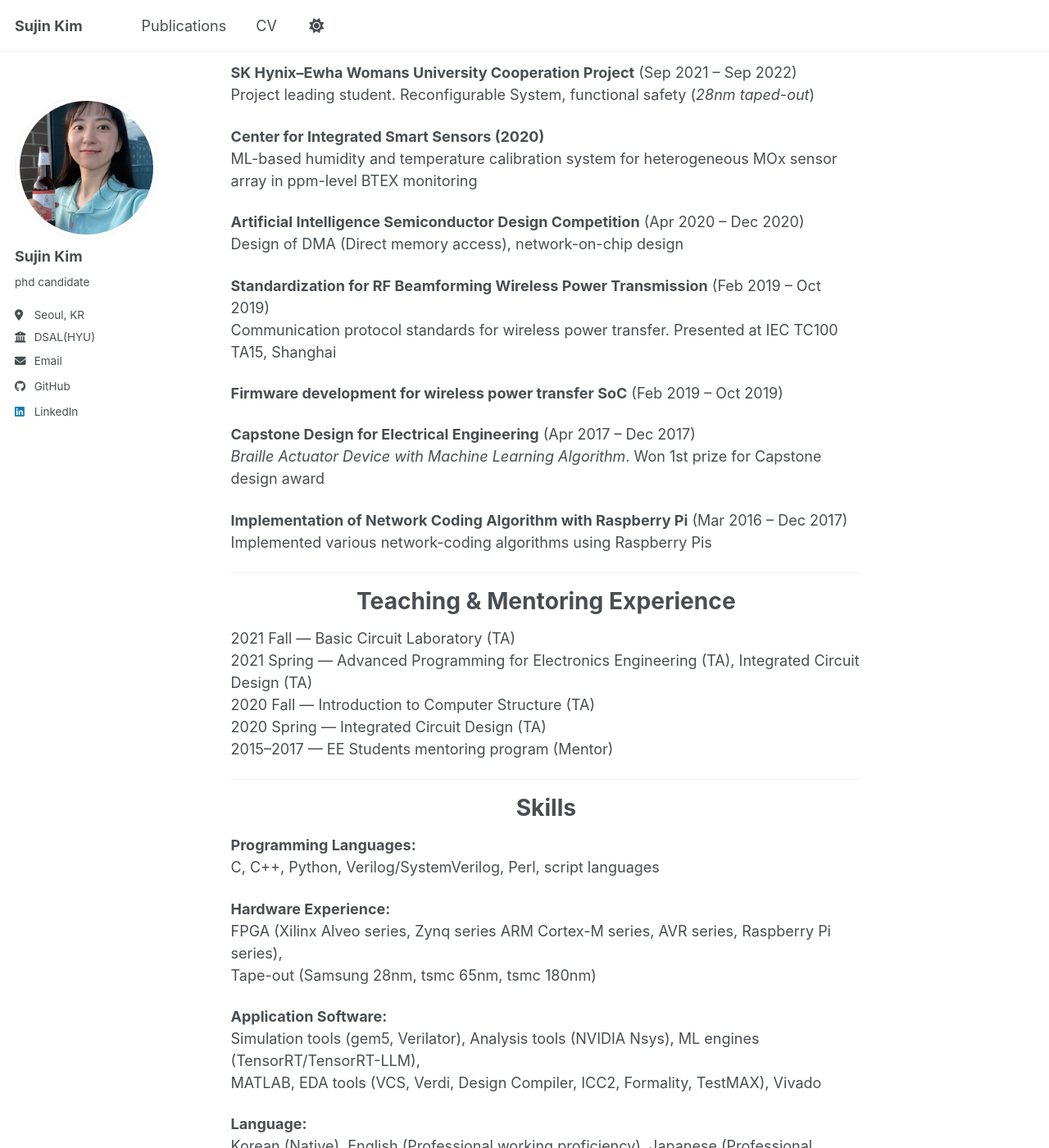
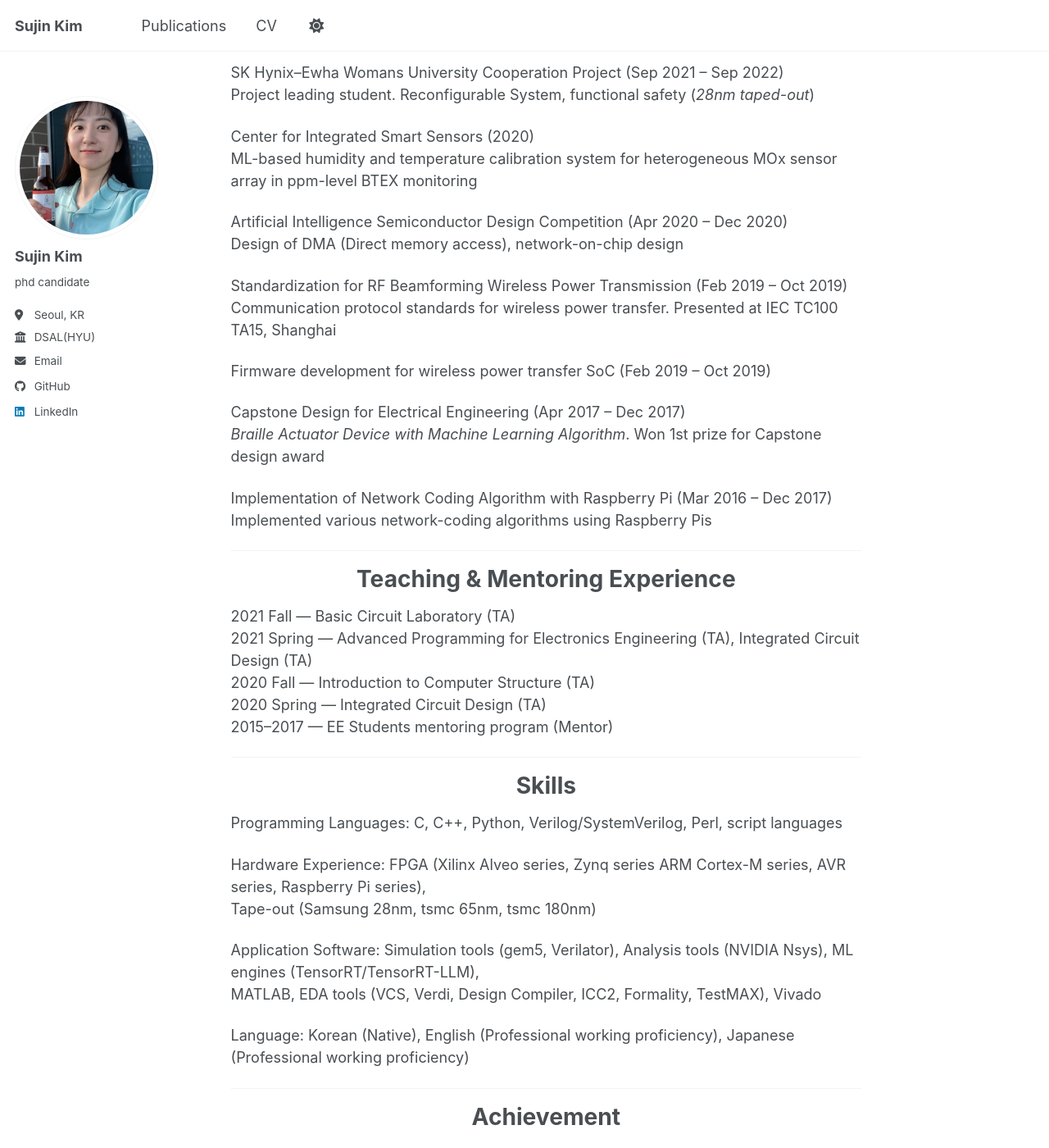
Before and after one commit to puellacoco/puellacoco.github.io, a Jekyll site: the page built from _pages/about.md, in a window 1280 px wide and 1400 px high, scrolled down 1817 px. Shown: the whole window at 82% size. Built offline with Jekyll 4.4.1, drawn with Linux system fonts in a browser that asks for light colours; a script bundle is joined from its source files by our own code; library files that are not in the unit come from our copies; some of the changed lines change nothing that is shown; some of the changed text lies outside the part shown.

Commit message:
Fix HTML tags and update content in about.md

```diff
--- a/_pages/about.md
+++ b/_pages/about.md
@@ -19,17 +19,17 @@
 
 ---
 
-<h1 style="text-align: center;">Education</h1>
+<h1 id="education" style="text-align: center;">Education</h1>
 
-**Ewha Womans University** — *Combined M.S. & Ph.D. Course of Electronic and Electrical Engineering*
+Ewha Womans University — *Combined M.S. & Ph.D. Course of Electronic and Electrical Engineering*
 2020–2026 (Expected)
 
-**Ewha Womans University** — *Bachelor of Electronic and Electrical Engineering*
+Ewha Womans University — *Bachelor of Electronic and Electrical Engineering*
 2014–2019
 
 ---
 
-<h1 style="text-align: center;">Professional Experience</h1>
+<h1 id="experience" style="text-align: center;">Professional Experience</h1>
 
 **Research / Development Intern**, Acceleration Team, *D.notitia* — *Seoul, Korea*
 Oct 2023 – Aug 2024
@@ -57,38 +57,38 @@
 
 ---
 
-<h1 style="text-align: center;">Research / Project</h1>
+<h1 id="projects" style="text-align: center;">Research / Project</h1>
 
-**Vector Search Algorithm for Filtering and its Acceleration** (2024 – current)
+Vector Search Algorithm for Filtering and its Acceleration (2024 – current)
 
-**Hardware Acceleration for MoE-based LLM** (2024 – current)
+Hardware Acceleration for MoE-based LLM (2024 – current)
 
-**Memory-Centric Architecture Using the Reconfigurable PIM Devices** (2023 – current)
+Memory-Centric Architecture Using the Reconfigurable PIM Devices (2023 – current)
 Project leading student. Domain-specific PIM architecture, C++-based PIM simulator development (Integrable with gem5)
 
-**SK Hynix–Ewha Womans University Cooperation Project** (Sep 2021 – Sep 2022)
+SK Hynix–Ewha Womans University Cooperation Project (Sep 2021 – Sep 2022)
 Project leading student. Reconfigurable System, functional safety (*28nm taped-out*)
 
-**Center for Integrated Smart Sensors (2020)**
+Center for Integrated Smart Sensors (2020)
 ML-based humidity and temperature calibration system for heterogeneous MOx sensor array in ppm-level BTEX monitoring
 
-**Artificial Intelligence Semiconductor Design Competition** (Apr 2020 – Dec 2020)
+Artificial Intelligence Semiconductor Design Competition (Apr 2020 – Dec 2020)
 Design of DMA (Direct memory access), network-on-chip design
 
-**Standardization for RF Beamforming Wireless Power Transmission** (Feb 2019 – Oct 2019)
+Standardization for RF Beamforming Wireless Power Transmission (Feb 2019 – Oct 2019)
 Communication protocol standards for wireless power transfer. Presented at IEC TC100 TA15, Shanghai
 
-**Firmware development for wireless power transfer SoC** (Feb 2019 – Oct 2019)
+Firmware development for wireless power transfer SoC (Feb 2019 – Oct 2019)
 
-**Capstone Design for Electrical Engineering** (Apr 2017 – Dec 2017)
+Capstone Design for Electrical Engineering (Apr 2017 – Dec 2017)
 *Braille Actuator Device with Machine Learning Algorithm*. Won 1st prize for Capstone design award
 
-**Implementation of Network Coding Algorithm with Raspberry Pi** (Mar 2016 – Dec 2017)
+Implementation of Network Coding Algorithm with Raspberry Pi (Mar 2016 – Dec 2017)
 Implemented various network-coding algorithms using Raspberry Pis
 
 ---
 
-<h1 style="text-align: center;">Teaching & Mentoring Experience</h1>
+<h1 id="teaching" style="text-align: center;">Teaching & Mentoring Experience</h1>
 
 2021 Fall — Basic Circuit Laboratory (TA)
 2021 Spring — Advanced Programming for Electronics Engineering (TA), Integrated Circuit Design (TA)
@@ -98,25 +98,25 @@
 
 ---
 
-<h1 style="text-align: center;">Skills</h1>
+<h1 id="skills" style="text-align: center;">Skills</h1>
 
-**Programming Languages:**
+Programming Languages:
 C, C++, Python, Verilog/SystemVerilog, Perl, script languages
 
-**Hardware Experience:**
+Hardware Experience:
 FPGA (Xilinx Alveo series, Zynq series ARM Cortex-M series, AVR series, Raspberry Pi series),
 Tape-out (Samsung 28nm, tsmc 65nm, tsmc 180nm)
 
-**Application Software:**
+Application Software:
 Simulation tools (gem5, Verilator), Analysis tools (NVIDIA Nsys), ML engines (TensorRT/TensorRT-LLM),
 MATLAB, EDA tools (VCS, Verdi, Design Compiler, ICC2, Formality, TestMAX), Vivado
 
-**Language:**
+Language:
 Korean (Native), English (Professional working proficiency), Japanese (Professional working proficiency)
 
 ---
 
-<h1 style="text-align: center;">Achievement</h1>
+<h1 id="achievement" style="text-align: center;">Achievement</h1>
 
 Nahyeon Kim, **Sujin Kim**, Haechannuri Noh, Min Jung, Huijin Roh and Ji-Hoon Kim. “Optimizing Similarity Calculations in Processing-In-Memory: A Simulation Approach”, ICEIC 2025
 
@@ -139,4 +139,4 @@
 
 <h1 style="text-align: center;">Extracurricular activities</h1>
 
-**2018** — Gap year in Japan (Tokyo)
+2018 — Gap year in Japan (Tokyo)
```
